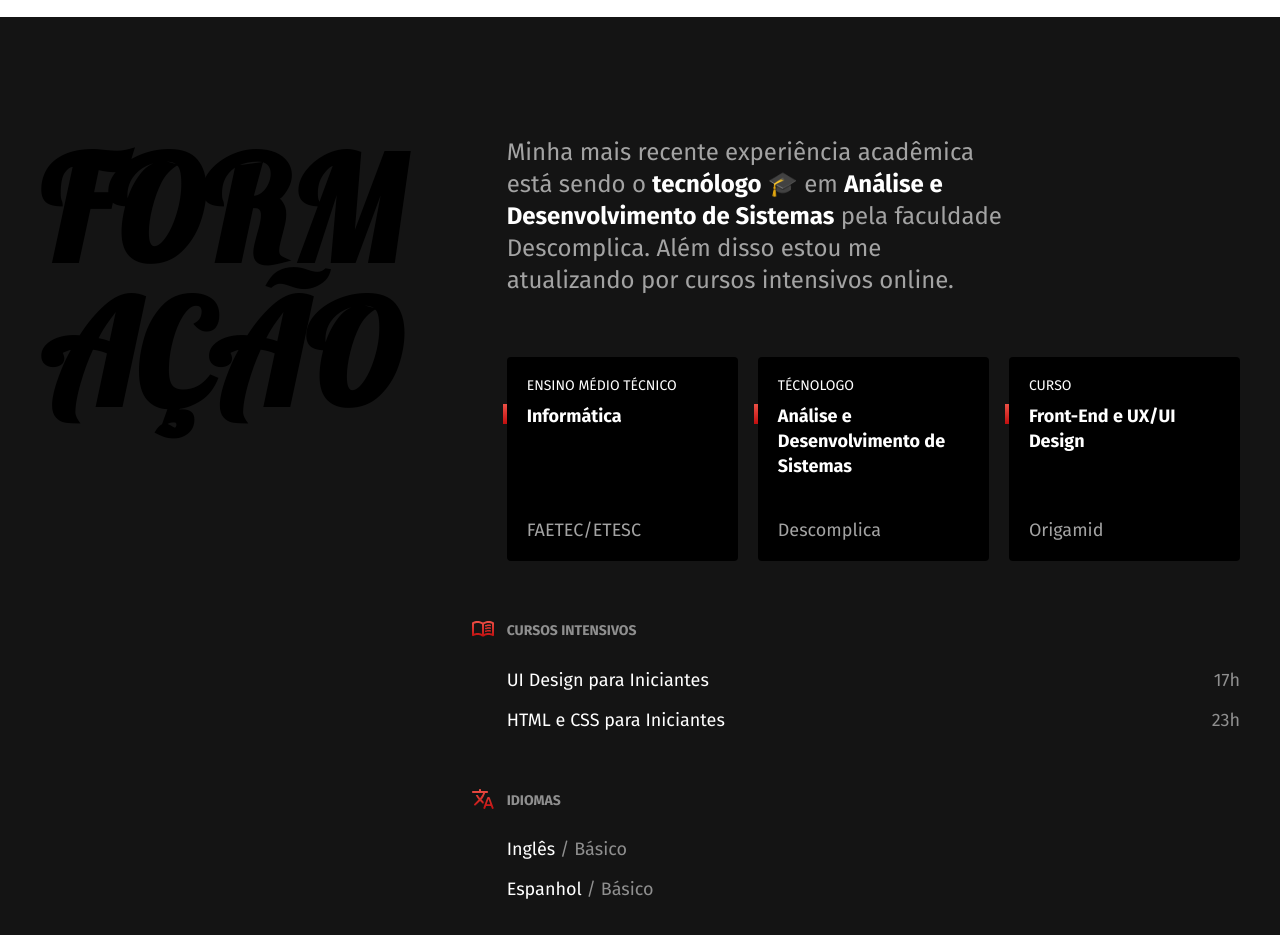
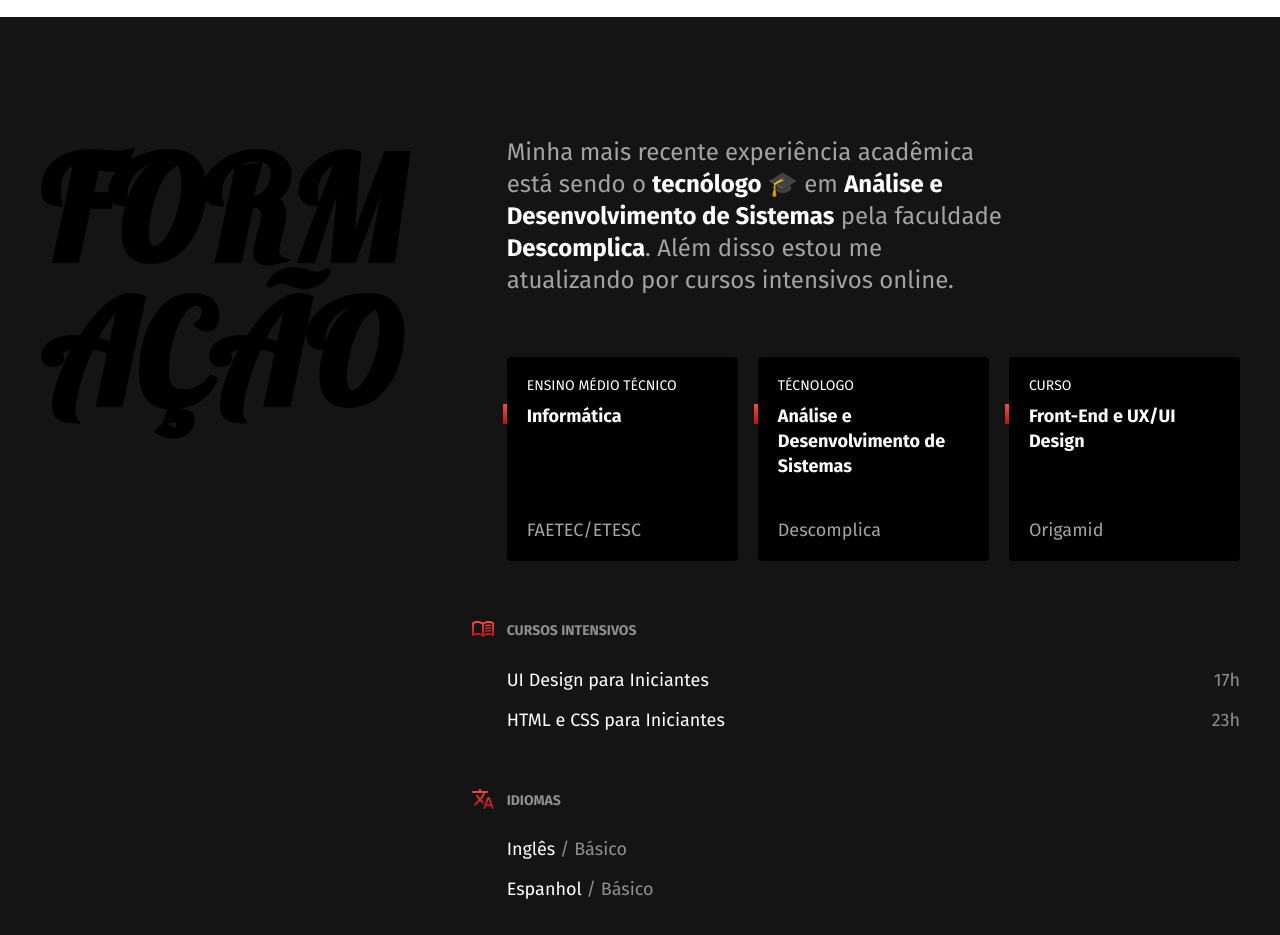
Before and after one commit to mariogsa/mariogsa.github.io, a plain HTML site: page index.html in a window 1280 px wide. Shown: the part 1220-2155 px from the top of the page. Drawn offline with Linux system fonts and the light colour scheme.

Commit message:
strong descomplica

```diff
--- a/index.html
+++ b/index.html
@@ -59,7 +59,7 @@
       <h2 class="subtitulo">Formação</h2>
       <div>
         <p class="formacao-texto">
-          Minha mais recente experiência acadêmica está sendo o <strong>tecnólogo</strong> 🎓 em <strong>Análise e Desenvolvimento de Sistemas</strong> pela faculdade </strong>Descomplica</strong>. Além disso estou me atualizando por cursos intensivos online.
+          Minha mais recente experiência acadêmica está sendo o <strong>tecnólogo</strong> 🎓 em <strong>Análise e Desenvolvimento de Sistemas</strong> pela faculdade <strong>Descomplica</strong>. Além disso estou me atualizando por cursos intensivos online.
         </p>
         <ul class="formacao-lista">
           <li class="formacao-item">
```
